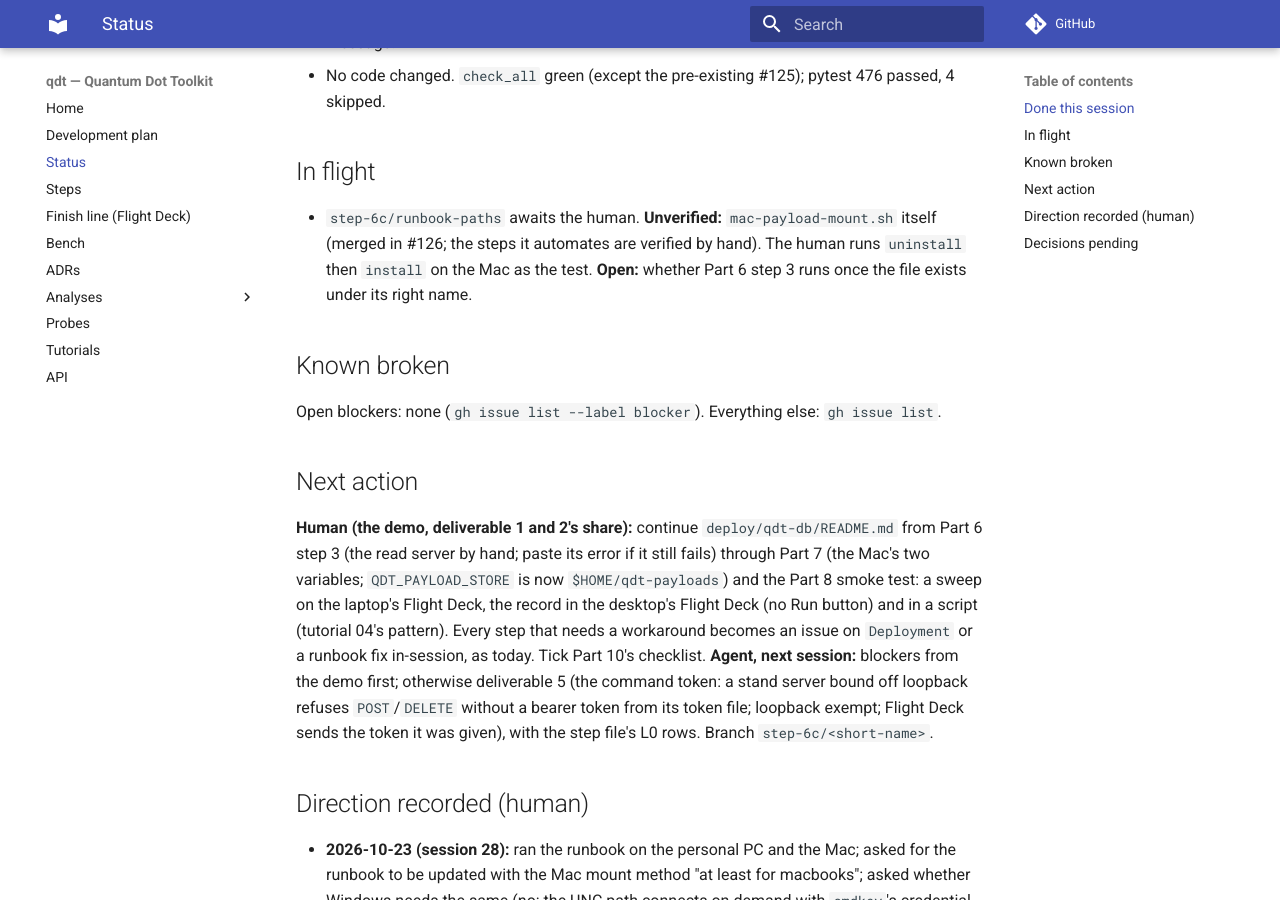
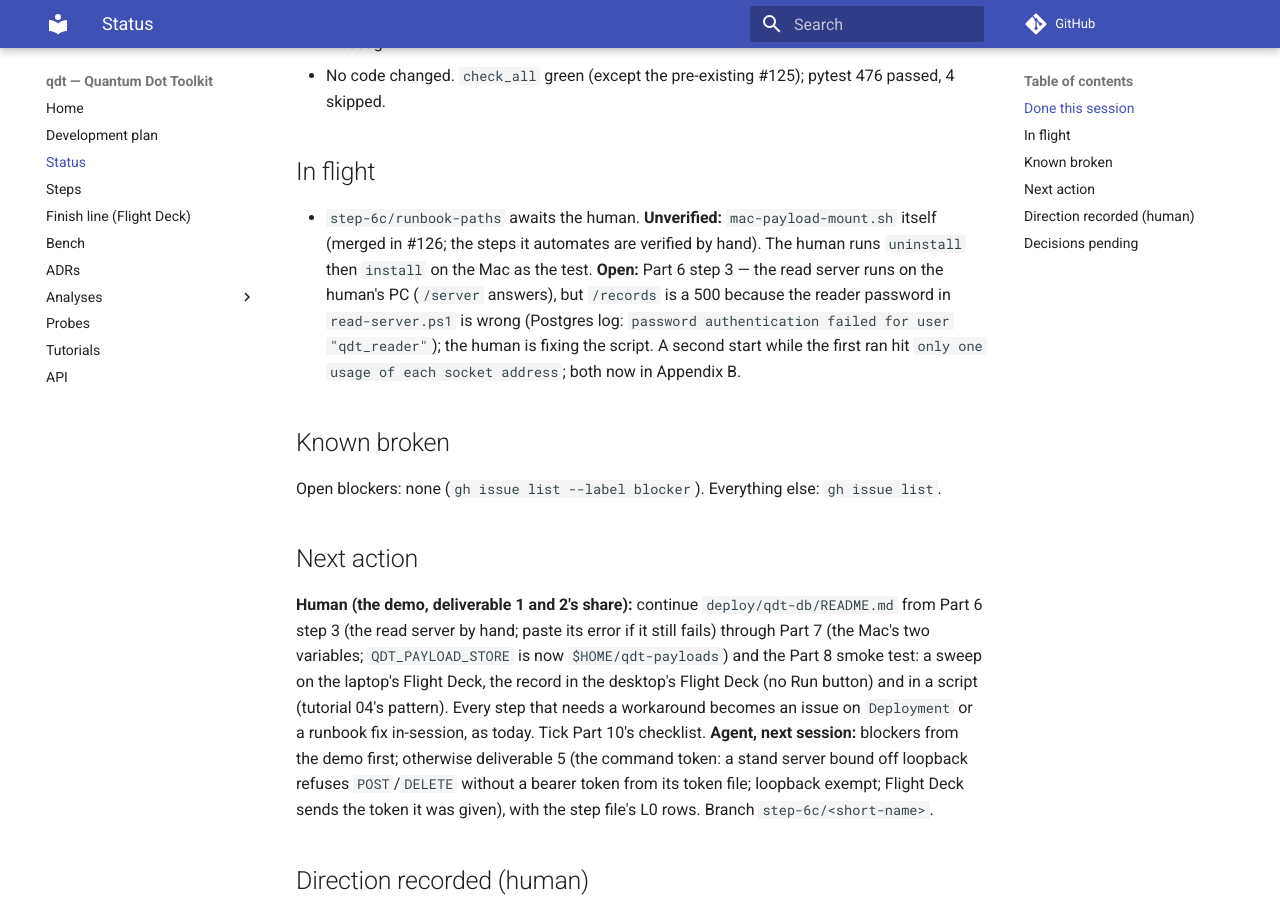
Before and after one commit to CowboyQuantum/qdt, an MkDocs documentation site: the page built from docs/STATUS.md, in a window 1280 px wide and 900 px high, scrolled down 1551 px. Built offline with MkDocs 1.6.1 and Material for MkDocs 9.7.7, drawn with Linux system fonts in a browser that asks for light colours; comment, search, counter and statistics services are not loaded.

Commit message:
docs(deploy): Part 6 step 3 — a 500 on /records is the reader password; a second start hits the ports
From the human's run: the read server started, /server answered, /records was Internal Server Error
(Postgres log: password authentication failed for user "qdt_reader"); a second start while the first ran
failed with "only one usage of each socket address". Step 3 and Appendix B name both, where the Postgres
log is, and how to find and stop a running server.

Co-Authored-By: Claude Fable 5.1 <noreply@anthropic.com>

```diff
--- a/docs/STATUS.md
+++ b/docs/STATUS.md
@@ -52,7 +52,10 @@ runbook as problems appeared), no bench.
 ## In flight
 - `step-6c/runbook-paths` awaits the human. **Unverified:** `mac-payload-mount.sh` itself (merged in
   #126; the steps it automates are verified by hand). The human runs `uninstall` then `install` on the
-  Mac as the test. **Open:** whether Part 6 step 3 runs once the file exists under its right name.
+  Mac as the test. **Open:** Part 6 step 3 — the read server runs on the human's PC (`/server` answers),
+  but `/records` is a 500 because the reader password in `read-server.ps1` is wrong (Postgres log:
+  `password authentication failed for user "qdt_reader"`); the human is fixing the script. A second start
+  while the first ran hit `only one usage of each socket address`; both now in Appendix B.
 
 ## Known broken
 Open blockers: none (`gh issue list --label blocker`). Everything else: `gh issue list`.
```
Also changed, not shown: deploy/qdt-db/README.md (+12 -1 lines).
